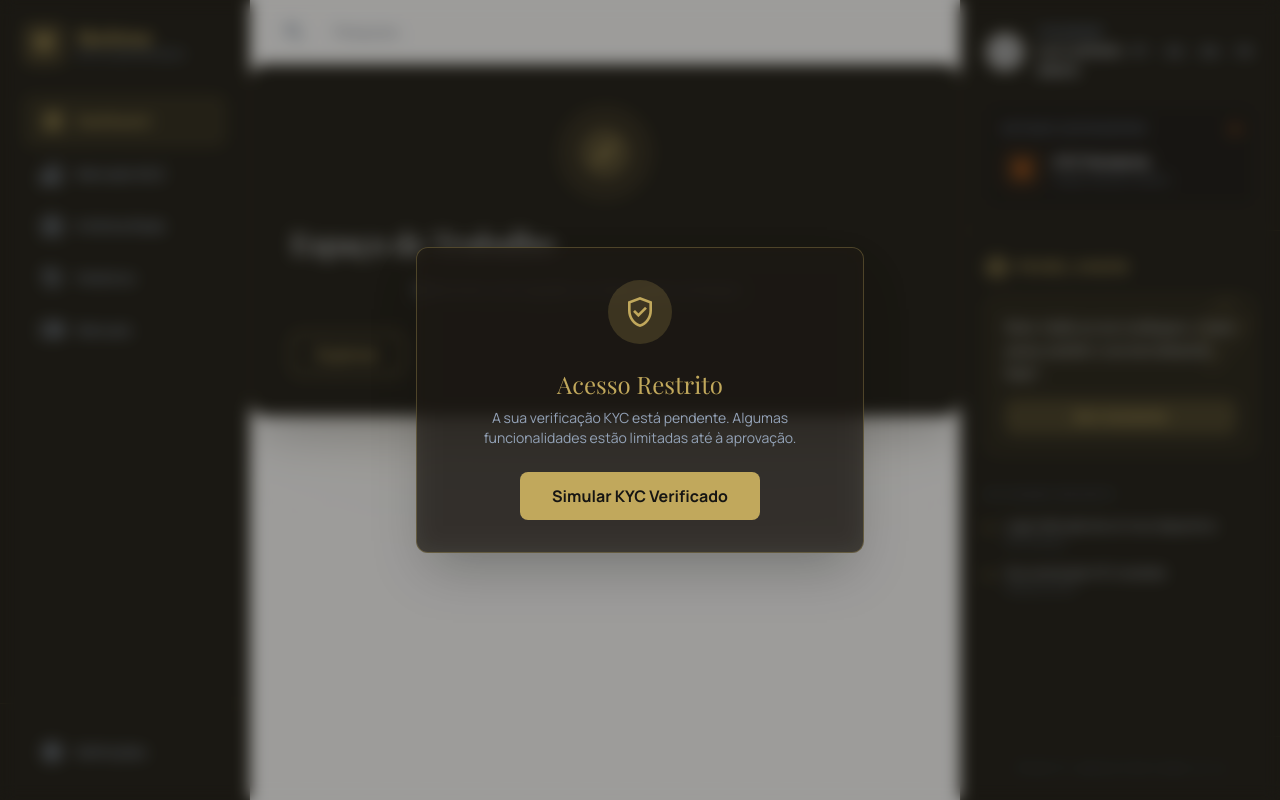
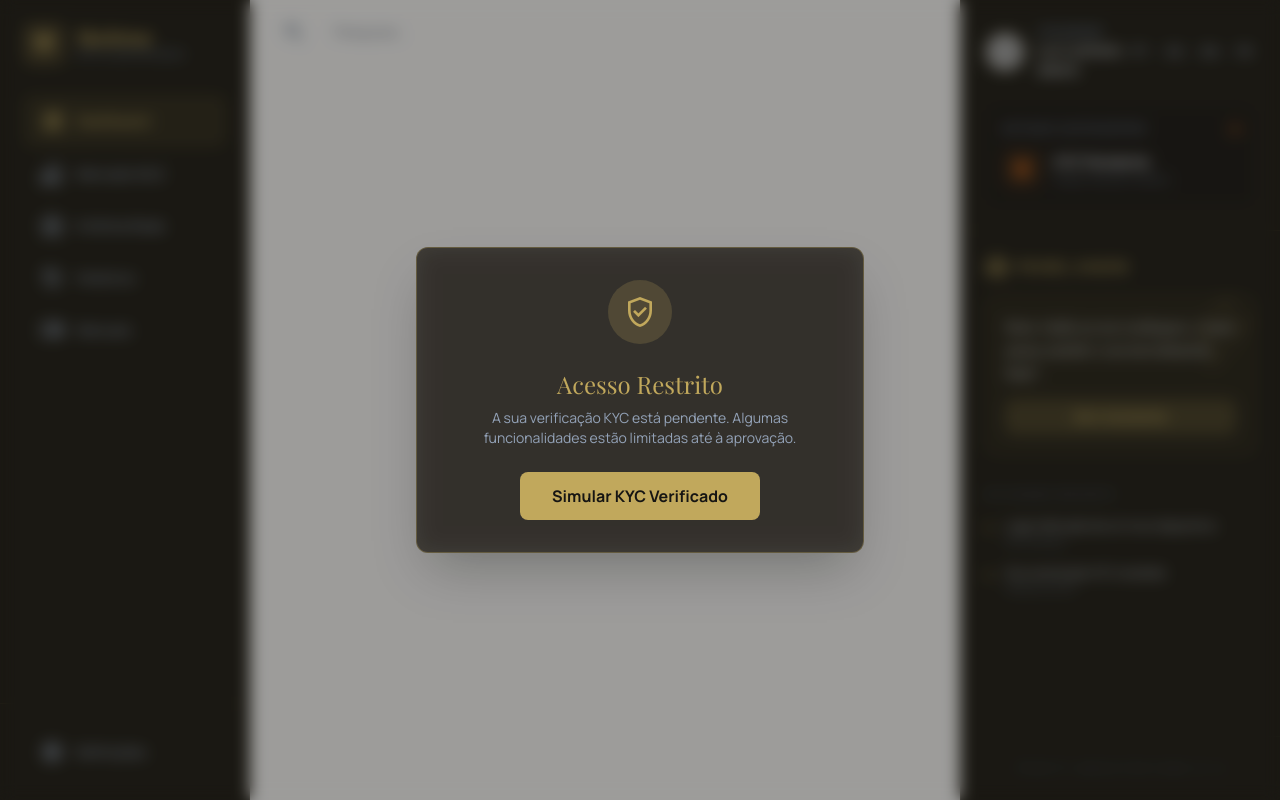
Before and after one commit to globizmarkt/CPII_crm_v0.1, a plain HTML site: page index.html in a window 1280 px wide. Drawn offline with nearby package versions, Linux system fonts and the light colour scheme; grey boxes are pictures that could not be loaded.

Commit message:
Fix: manual boas practicas

```diff
--- a/index.html
+++ b/index.html
@@ -121,7 +121,8 @@
                         <span class="text-sm font-medium" data-i18n="nav_history">Histórico</span>
                     </a>
                     <a class="flex items-center gap-3 px-4 py-3 rounded-lg text-slate-400 hover:bg-primary/5 hover:text-primary transition-all group"
-                        href="#" onclick="TabManager.open('manual', {title: 'Manual de Boas Práticas'}); return false;">
+                        href="#"
+                        onclick="window.__CPII__.tabManager.open('gd-manual', {title: 'Manual'}); return false;">
                         <span class="material-symbols-outlined transition-colors">menu_book</span>
                         <span class="text-sm font-medium" data-i18n="nav_manuals">Manuais</span>
                     </a>
@@ -146,28 +147,6 @@
                 </div>
             </header>
             <div id="canvas-orbita-2" class="flex-1 flex flex-col relative">
-                <div class="relative mb-8">
-                    <div class="absolute inset-0 bg-primary/20 blur-3xl rounded-full"></div>
-                    <div class="relative bg-surface p-10 rounded-2xl border border-primary/10 shadow-2xl">
-                        <div class="bg-primary/10 size-24 rounded-full flex items-center justify-center mx-auto mb-6">
-                            <span class="material-symbols-outlined text-primary text-5xl">explore</span>
-                        </div>
-                        <h2 class="font-serif text-3xl text-slate-100 mb-4" data-i18n="welcome_title">Espaço de Trabalho
-                            Dinâmico</h2>
-                        <p class="text-slate-400 max-w-sm mx-auto mb-8" data-i18n="empty_state">Selecione uma opção no
-                            menu para começar a explorar o seu portfólio de investimento privado.</p>
-                        <button
-                            class="border border-primary text-primary hover:bg-primary hover:text-background-dark px-6 py-2 rounded-lg transition-all font-semibold">
-                            <span data-i18n="explore_btn">Explorar Mercado</span>
-                        </button>
-                    </div>
-                </div>
-                <!-- Background Pattern -->
-                <div class="opacity-10 pointer-events-none absolute inset-0 z-0">
-                    <div class="absolute inset-0"
-                        style="background-image: radial-gradient(circle at 2px 2px, #c1a85c 1px, transparent 0); background-size: 40px 40px;">
-                    </div>
-                </div>
             </div>
         </main>
         <!-- Orbit 3: Right Dock (320px) -->
```
